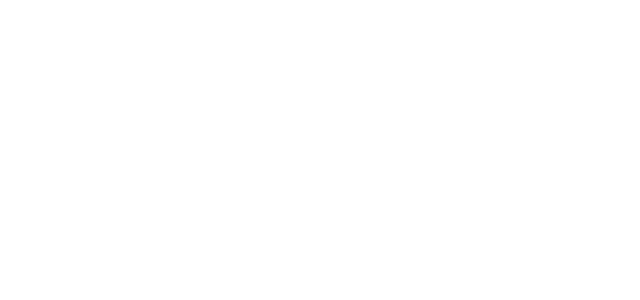
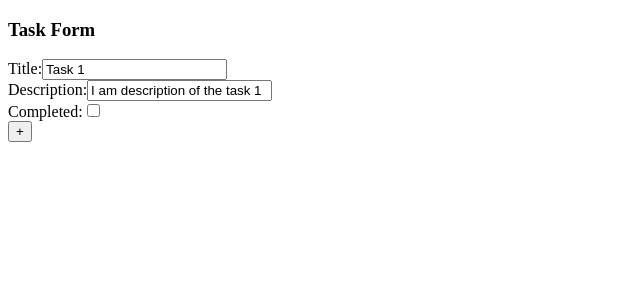
Before and after one commit to IsMor3Var/react-task-app, a React (Create React App) app: page /edit-task/13b56b64-14df-4efa-8edf-567d80291c27 in a window 1280 px wide. Before the commit this address had no page. Shown: the top 300 px of the page, without its empty margins (0-640 px from the left). Built offline with nearby package versions, Linux system fonts and the light colour scheme.

Commit message:
Reducer edit task

```diff
--- a/package.json
+++ b/package.json
@@ -47,6 +47,7 @@
     ]
   },
   "devDependencies": {
-    "@types/uuid": "^9.0.0"
+    "@types/uuid": "^9.0.0",
+    "tailwindcss": "^3.2.4"
   }
 }
--- a/src/App.tsx
+++ b/src/App.tsx
@@ -10,6 +10,7 @@
         <Routes>
           <Route path='/' element={<TaskList/>} />
           <Route path='/create-task' element={<TaskForm/>} />
+          <Route path='/edit-task/:id' element={<TaskForm/>} />
         </Routes>
       </BrowserRouter>
     </Fragment>
--- a/src/components/Tasks/TaskForm.tsx
+++ b/src/components/Tasks/TaskForm.tsx
@@ -1,21 +1,43 @@
-import { Fragment } from "react";
+import { Fragment, useEffect, useState } from "react";
 import { SubmitHandler, useForm } from "react-hook-form"
 import { ITask } from '../../interfaces/tasks'
-import { useAppDispatch } from '../../app/hooks';
-import { addTask } from '../../features/tasks/taskSlice';
+import { useAppDispatch, useAppSelector } from '../../app/hooks';
+import { addTask, editTask } from '../../features/tasks/taskSlice';
 import { v4 as uuid } from "uuid";
-import { useNavigate } from "react-router-dom";
+import { useNavigate, useParams } from "react-router-dom";
 
 export const TaskForm = () => {
-
-  const { register, handleSubmit } = useForm<ITask>();
+  const { register, handleSubmit, reset } = useForm<ITask>();
+  const tasksList = useAppSelector(state => state.tasks );
   const dispatch = useAppDispatch();
   const navigate = useNavigate();
+  const params = useParams();
+
+  const [taskEdit, setTaskEdit] = useState<ITask>();
+
+  useEffect(() => {
+    if( params.id ) setTaskEdit(tasksList.find((task) => task.id === params.id ));
+    // eslint-disable-next-line
+  }, [params.id])
+
+  useEffect(() => {
+    if(taskEdit){
+      reset({
+        title: taskEdit.title,
+        description: taskEdit.description,
+        completed: taskEdit.completed
+      })
+    }
+    // eslint-disable-next-line
+  }, [taskEdit])
 
   const handleOnSubmit: SubmitHandler<ITask> = data => {
     let { title, description, completed } = data;
-    let taskTemp = { id: uuid(), title, description, completed };
-    dispatch(addTask(taskTemp));
+    if( params.id ){
+      dispatch(editTask({ id: taskEdit?.id, title, description, completed }))
+    }else{
+      dispatch(addTask({ id: uuid(), title, description, completed }));
+    }
     navigate('/');
   }
 
@@ -24,13 +46,32 @@
       <h3>Task Form</h3>
       <form onSubmit={handleSubmit(handleOnSubmit)}>
         <div>
-          <label>Title: <input {...register("title")} /></label>
+          <label>Title:
+            <input
+              {...register("title")}
+              id='title'
+              name='title'
+            />
+          </label>
         </div>
         <div>
-          <label>Description: <input {...register("description")} /></label>
+          <label>Description:
+              <input
+                {...register("description")}
+                id='description'
+                name='description'
+              />
+            </label>
         </div>
         <div>
-          <label>Completed: <input type={"checkbox"} {...register('completed')} /></label>
+          <label>Completed:
+            <input
+              type={"checkbox"}
+              {...register('completed')}
+              id='completed'
+              name='completed'
+            />
+          </label>
         </div>
         <div>
           <button type="submit"> + </button>
--- a/src/components/Tasks/TaskList.tsx
+++ b/src/components/Tasks/TaskList.tsx
@@ -1,6 +1,5 @@
-import { useAppSelector } from '../../app/hooks';
+import { useAppSelector, useAppDispatch } from '../../app/hooks';
 import { Fragment } from 'react';
-import { useAppDispatch } from '../../app/hooks';
 import { deleteTask } from '../../features/tasks/taskSlice';
 import { Link } from 'react-router-dom';
 
@@ -25,6 +24,7 @@
             <li key={ task.id }>
               { task.title } - { task.description }
               <button onClick={() => handleOnDelete(task.id)}> x </button>
+              <Link to={`/edit-task/${task.id}`} >Edit</Link>
             </li>
         )) }
       </ul>
--- a/src/features/tasks/taskSlice.ts
+++ b/src/features/tasks/taskSlice.ts
@@ -24,6 +24,15 @@
         addTask: (state, action) => {
             state.push(action.payload)
         },
+        editTask: (state, action) => {
+            const { id, title, description, completed } = action.payload;
+            const taskFound = state.find(task => task.id === id );
+            if(taskFound) {
+                taskFound.title = title
+                taskFound.description = description
+                taskFound.completed = completed
+            }
+        },
         deleteTask: (state, action) => {
             const taskFound = state.find(task => task.id === action.payload )
             if(taskFound) state.splice(state.indexOf(taskFound), 1)
@@ -31,5 +40,5 @@
     }
 })
 
-export const { addTask, deleteTask } = taskSlice.actions
+export const { addTask, deleteTask, editTask } = taskSlice.actions
 export default taskSlice.reducer
```
Also changed, not shown: tailwind.config.js (added, +8 -0 lines), 1 other file (tests, documents, lock files or other folders).
